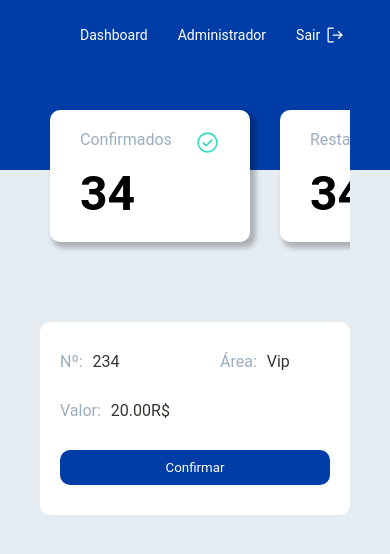
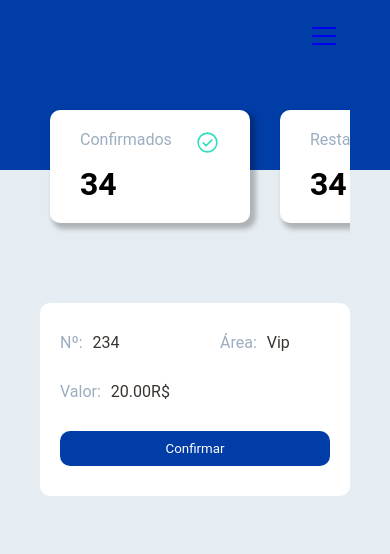
Before and after one commit to voncardoso/qr-code-generator, a React (Create React App) app: page /dashboard in a window 390 px wide. Shown: the top 554 px of the page. Built offline with nearby package versions, Linux system fonts and the light colour scheme; no server answers; the database is empty; sample sign-in values are in the browser's storage.

Commit message:
tamanho da fonte do dashboard e menu mobile iniciado

```diff
--- a/src/Pages/Admintrador/style.js
+++ b/src/Pages/Admintrador/style.js
@@ -31,7 +31,7 @@ export const Container = styled.section`
         }
 
         strong {
-          font-size: 3rem;
+          font-size: 2rem;
         }
       }
     }
--- a/src/Pages/Dashboard/style.js
+++ b/src/Pages/Dashboard/style.js
@@ -31,7 +31,7 @@ export const Container = styled.section`
         }
 
         strong {
-          font-size: 3rem;
+          font-size: 2rem;
         }
       }
     }
--- a/src/Pages/Login/style.js
+++ b/src/Pages/Login/style.js
@@ -39,6 +39,11 @@ export const Container = styled.section`
 
       }
 
+      input:focus {
+        outline-color: var(--blue-100);
+        background-color: var(--white);
+      }
+
     }
 
       button {
--- a/src/components/Header/index.js
+++ b/src/components/Header/index.js
@@ -1,7 +1,9 @@
 import { Link, useNavigate } from "react-router-dom";
 import { Container } from "./style";
 import { getAuth, signOut } from "firebase/auth";
-import { SignOut } from "phosphor-react";
+import { SignOut, List } from "phosphor-react";
+import styled from "styled-components";
+import { getElementError } from "@testing-library/react";
 
 export function Header() {
   const navigate = useNavigate();
@@ -16,6 +18,8 @@ export function Header() {
         // An error happened.
       });
   }
+
+
   return (
     <Container>
       <nav>
@@ -28,6 +32,9 @@ export function Header() {
             <SignOut size={20} />
           </button>
         </div>
+        <a href="#" className="menu-mobile">
+            <List size={32} />
+        </a>
       </nav>
     </Container>
   );
--- a/src/components/Header/style.js
+++ b/src/components/Header/style.js
@@ -26,8 +26,8 @@ export const Container = styled.header`
           top: 2px;
           height: 100%;
         }
+
       }
-
       a.isActive::after {
         content: "";
         display: block;
@@ -59,6 +59,10 @@ export const Container = styled.header`
         }
       }
     }
+
+    .menu-mobile {
+          display: none;
+        }
   }
 
   @media (max-width: 823px) {
@@ -68,15 +72,27 @@ export const Container = styled.header`
       padding: 20px 10px;
 
       div {
+        flex-direction: column;
+        align-items: center;
         a {
           margin-left: 30px;
           font-size: 0.875rem;
+          display: none;
         }
 
         button {
           margin-left: 30px;
           font-size: 0.875rem;
+          display: none;
         }
+
+        a:hover::after {
+        content: none;
+        }
+      }
+
+      .menu-mobile {
+          display: block;
       }
     }
   }
```
